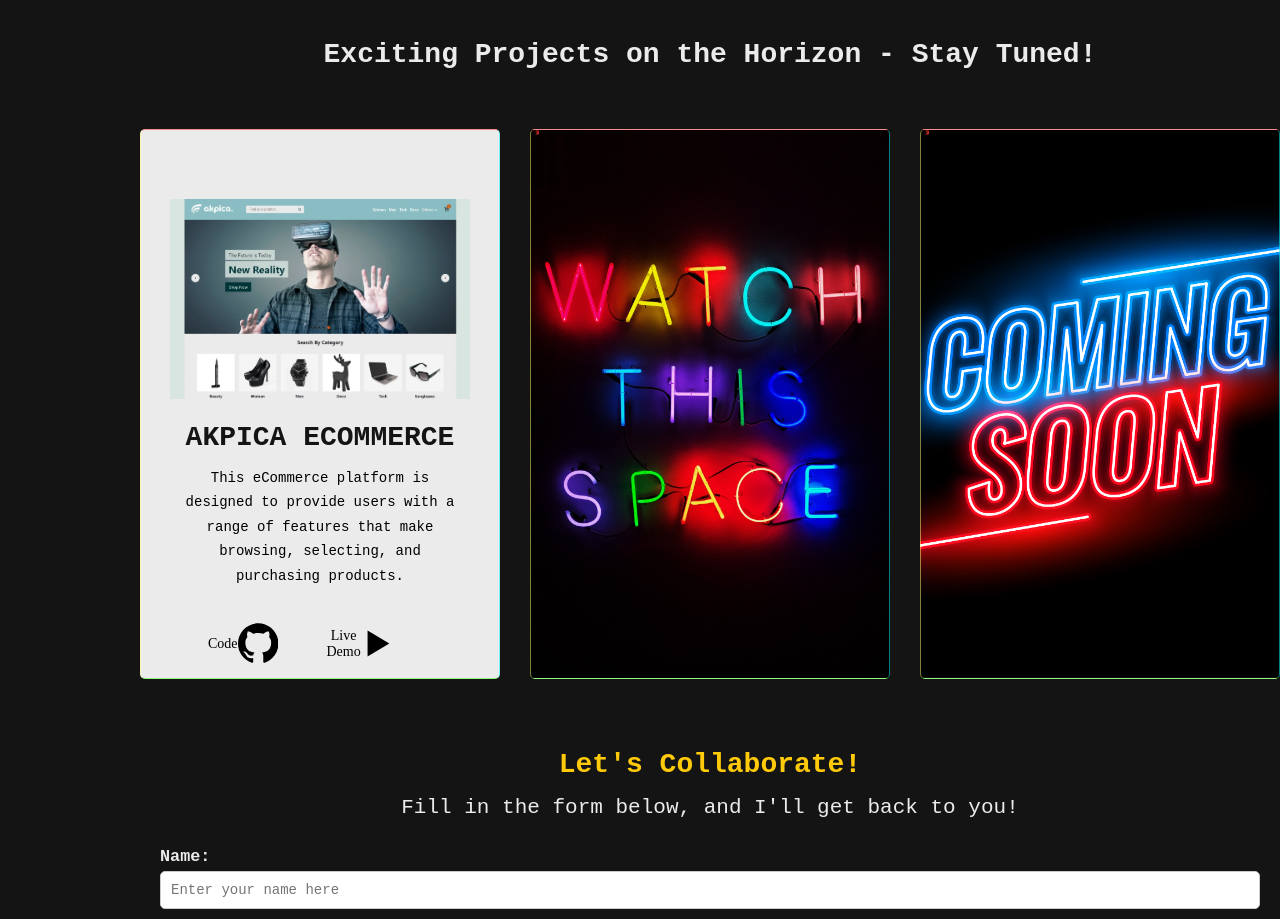
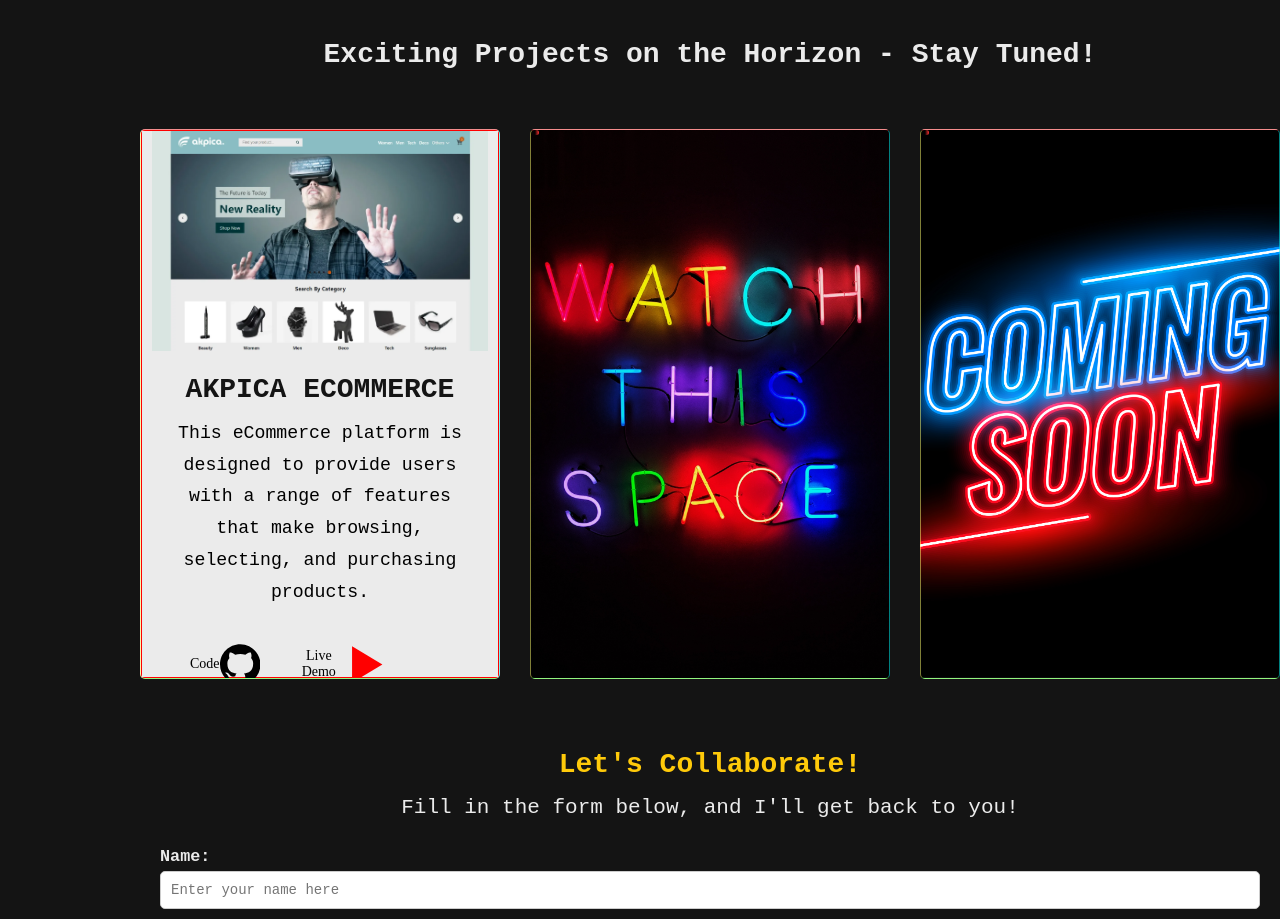
Before and after one commit to Cmbs86/cmbs86-portfolio, a React (Vite) app: page / in a window 1280 px wide. Shown: the part 1800-2719 px from the top of the page. Built offline with nearby package versions, Linux system fonts and the light colour scheme; a web font is replaced by a local one.

Commit message:
continue card

```diff
--- a/src/components/Projects/ProjectCard.jsx
+++ b/src/components/Projects/ProjectCard.jsx
@@ -18,14 +18,14 @@ const ProjectCard = ({ imageUrl, image, altTitle, title, description, demoUrl, c
           <div className="btn">
             <div className="code">
               <a href={codeUrl} target="_blank">
-                Code <BsGithub />
+                Code <BsGithub  />
               </a>
             </div>
 
             {demoUrl && (
               <div className="demo">
                 <a href={demoUrl} target="_blank">
-                  Live Demo <IoPlaySharp />
+                  Live Demo <IoPlaySharp  color="red" fontSize="1.5em" />
                 </a>
               </div>
             )}
--- a/src/components/Projects/projectCard.css
+++ b/src/components/Projects/projectCard.css
@@ -1,21 +1,30 @@
 .card__container {
-    /* border: 1px solid red; */
+    border: 1px solid red;
+    display: flex;
+    flex-direction: column;
+    height: 100%;
+    width: 100%;
+    align-items: center;
+    justify-content: center;
+    text-align: center;
+
 
     .card-proj {
-      width: 300px;
-      height: 410px;
+
+      height: 100%;
       border-radius: 10px;
       margin: 10px;
+      /* justify-content: center; */
       /* background-color: var(--gray2); */
       border: 0px solid var(--black2);
-      /* border: 1px solid yellow; */
+      /* border: 1px solid blue; */
       padding-bottom: 10px;
       box-shadow: var(--box-shadow);
 
       img {
-        width: 300px;
-        height: 200px;
-        /* border-radius: 10px 10px 0 0; */
+        width: 350px;
+        height: 220px;
+        /* border: 1px solid red; */
         object-fit: cover;
         object-position: center;
         margin-bottom: 1.2rem;
@@ -50,7 +59,7 @@
         /* border: 1px solid red; */
         padding: 5px;
         margin: 0 8px 0;
-        font-size: 1rem;
+        font-size: 1.3rem;
       }
 
       .btn {
@@ -69,7 +78,7 @@
           background: var(--gray);
           font-size: 1rem;
           font-weight: 500;
-          text-align: center;
+          /* text-align: center; */
           margin: 0 5px;
           padding: 5px 5px;
           height: auto;
@@ -85,11 +94,16 @@
         }
 
         .demo {
+          display: flex;
+          text-align: center;
+          justify-content: center;
           width: 90px;
         }
 
         .code {
+
           width: 90px;
+
           /* flex-shrink: 1; */
           /* flex-basis: 100px; */
         }
```
